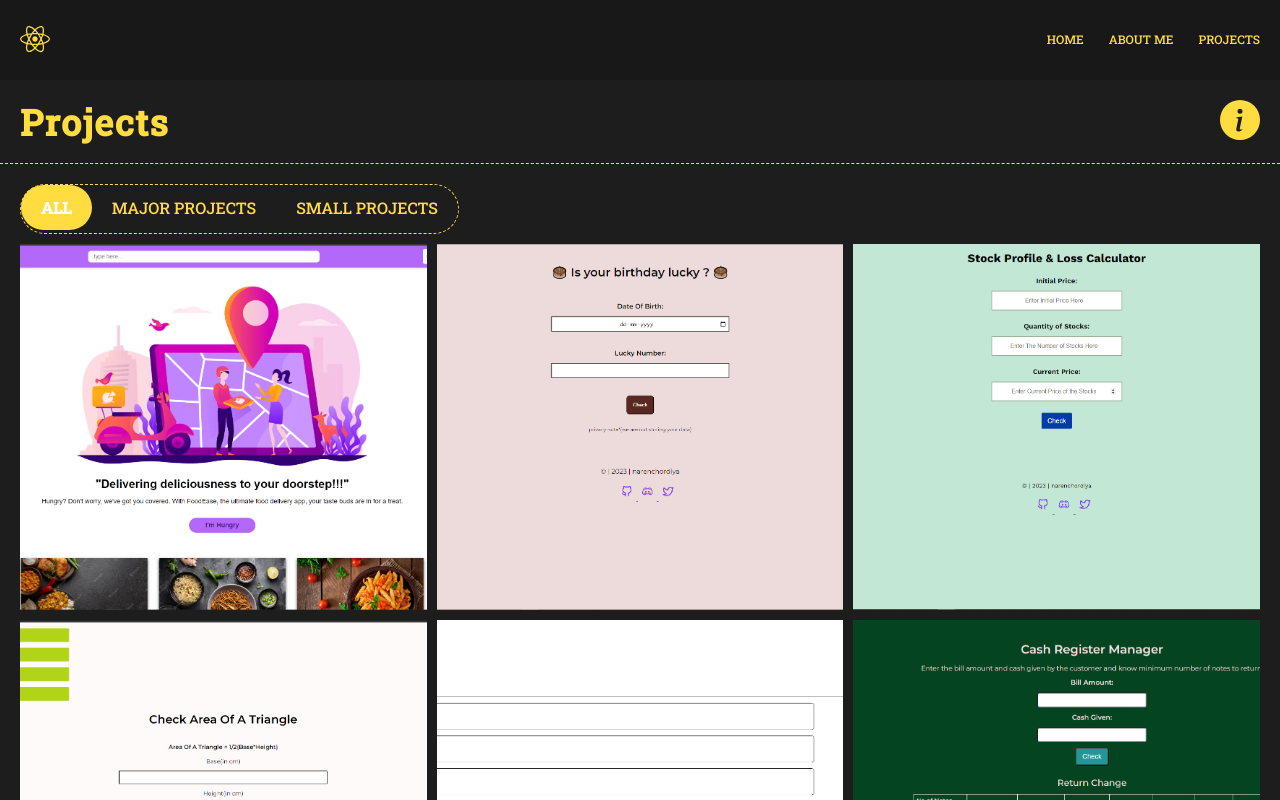
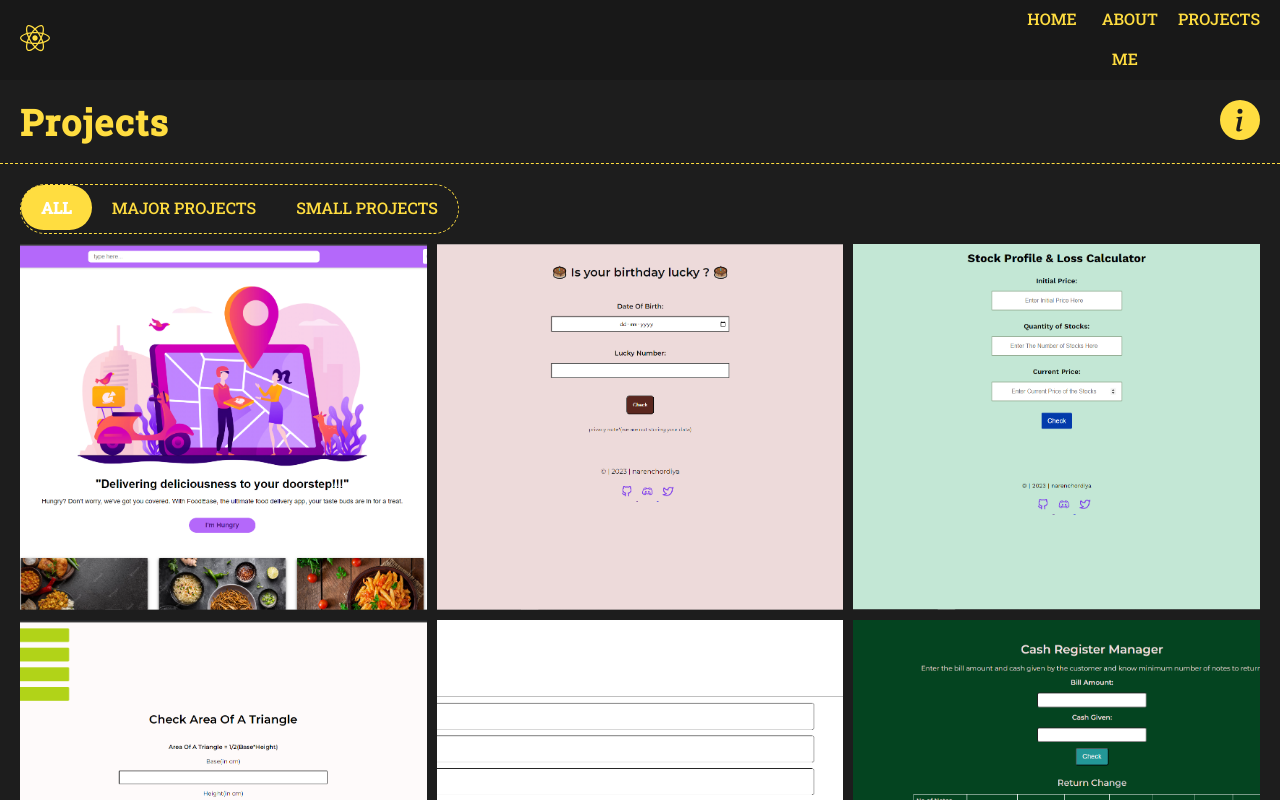
Before and after one commit to Narendra-94/my-portfolio, a React (Create React App) app: page /project in a window 1280 px wide. Shown: the top 800 px of the page. Built offline with nearby package versions, Linux system fonts and the light colour scheme.

Commit message:
done with some responsive changes

```diff
--- a/src/components/About/About.css
+++ b/src/components/About/About.css
@@ -23,6 +23,7 @@
   line-height: 2rem;
   padding-bottom: 20px;
   border-bottom: 1px dashed var(--yellow-theme-main-color);
+  line-height: 30px;
 }
 
 .personal-information {
@@ -52,6 +53,7 @@ ul {
 }
 
 .value {
+  padding-top: 10px;
   border: none;
 }
 
--- a/src/components/About/About.js
+++ b/src/components/About/About.js
@@ -12,7 +12,7 @@ import { TbBrandTypescript } from "react-icons/tb";
 const personDetails = [
   {
     label: "Name",
-    value: "John Doe",
+    value: "Narendra Chordiya",
   },
   {
     label: "Age",
--- a/src/components/Navbar/Navbar.css
+++ b/src/components/Navbar/Navbar.css
@@ -6,20 +6,27 @@
   align-items: center;
   font-size: 1.2rem;
   position: sticky;
+  top: 0;
+  z-index: 20;
 }
 
 .navbar-container {
   display: flex;
+  justify-content: center;
   align-items: center;
   width: 100%;
   height: inherit;
   padding: 0px 20px;
-  flex: 1;
+  max-width: 1500px;
 }
 
 .navbar-container-logo {
   color: var(--yellow-theme-main-color);
   cursor: pointer;
+  align-items: center;
+  text-decoration: none;
+  font-size: 2rem;
+  flex-grow: 1;
 }
 
 .navbar-container-menu {
@@ -31,6 +38,7 @@
 .navbar-container-menu-item {
   line-height: 40px;
   margin-right: 1.5rem;
+  font-size: 1.6rem;
 }
 
 .navbar-container-menu-item::after {
@@ -39,7 +47,7 @@
   height: 3px;
   width: 0;
   background: transparent;
-  transition: all 0.3s ease;
+  transition: width 0.7s ease, background-color 0.5s ease;
 }
 
 .navbar-container-menu-item:hover::after {
@@ -52,6 +60,8 @@
   text-decoration: none;
   padding: 0.5rem;
   font-weight: 500;
+  height: 100%;
+  border-bottom: 3px solid transparent;
 }
 
 .nav-icon {
@@ -64,6 +74,7 @@
     flex-direction: column;
     justify-content: center;
     width: 100%;
+    border-top: 1px solid #fff;
     position: absolute;
     top: 80px;
     left: -110%;
@@ -72,12 +83,20 @@
   }
 
   .navbar-container-menu.active {
-    background-color: #181818;
+    background: #181818;
     left: 0px;
     opacity: 1;
+    transition: all 0.5s ease;
+    z-index: 1;
+    border-bottom: 1px solid #282828;
+    margin: 0px;
+    padding: 20px 0;
   }
-
-  .navbar-container-menu-item {
+  .navbar-container-menu-item.active {
+    color: var(--yellow-theme-main-color);
+    border: none;
+  }
+  .navbar-container-menu-item-links .navbar-container-menu-item {
     border-bottom: 1px solid #282828;
     margin: 0px;
     padding: 20px 0px;
@@ -85,7 +104,9 @@
   .nav-icon {
     display: block;
     cursor: pointer;
+    font-size: 1.8rem;
+    cursor: pointer;
     color: var(--yellow-theme-main-color);
-    padding-right: 20px;
+    padding-right: 10px;
   }
 }
--- a/src/components/Navbar/Navbar.js
+++ b/src/components/Navbar/Navbar.js
@@ -1,7 +1,7 @@
 import React, { useState } from "react";
 import { FaReact, FaBars } from "react-icons/fa";
 import { HiX } from "react-icons/hi";
-import { Link } from "react-router-dom";
+import { Link, useLocation } from "react-router-dom";
 
 import "./Navbar.css";
 
@@ -10,12 +10,10 @@ const data = [
     label: "HOME",
     to: "/",
   },
-
   {
     label: "ABOUT ME",
     to: "/about",
   },
-
   {
     label: "PROJECTS",
     to: "/project",
@@ -27,6 +25,9 @@ export const Navbar = () => {
   const handleToggleIcon = () => {
     setToggleIcon(!toggleIcon);
   };
+
+  const location = useLocation();
+
   return (
     <div>
       <nav className="navbar">
@@ -37,7 +38,12 @@ export const Navbar = () => {
         </div>
         <ul className={`navbar-container-menu ${toggleIcon ? "active" : ""}`}>
           {data.map((item, index) => (
-            <li key={index} className="navbar-container-menu-item">
+            <li
+              key={index}
+              className={`navbar-container-menu-item ${
+                location.pathname === item.to ? "active" : ""
+              }`}
+            >
               <Link className="navbar-container-menu-item-links" to={item.to}>
                 {item.label}
               </Link>
```
